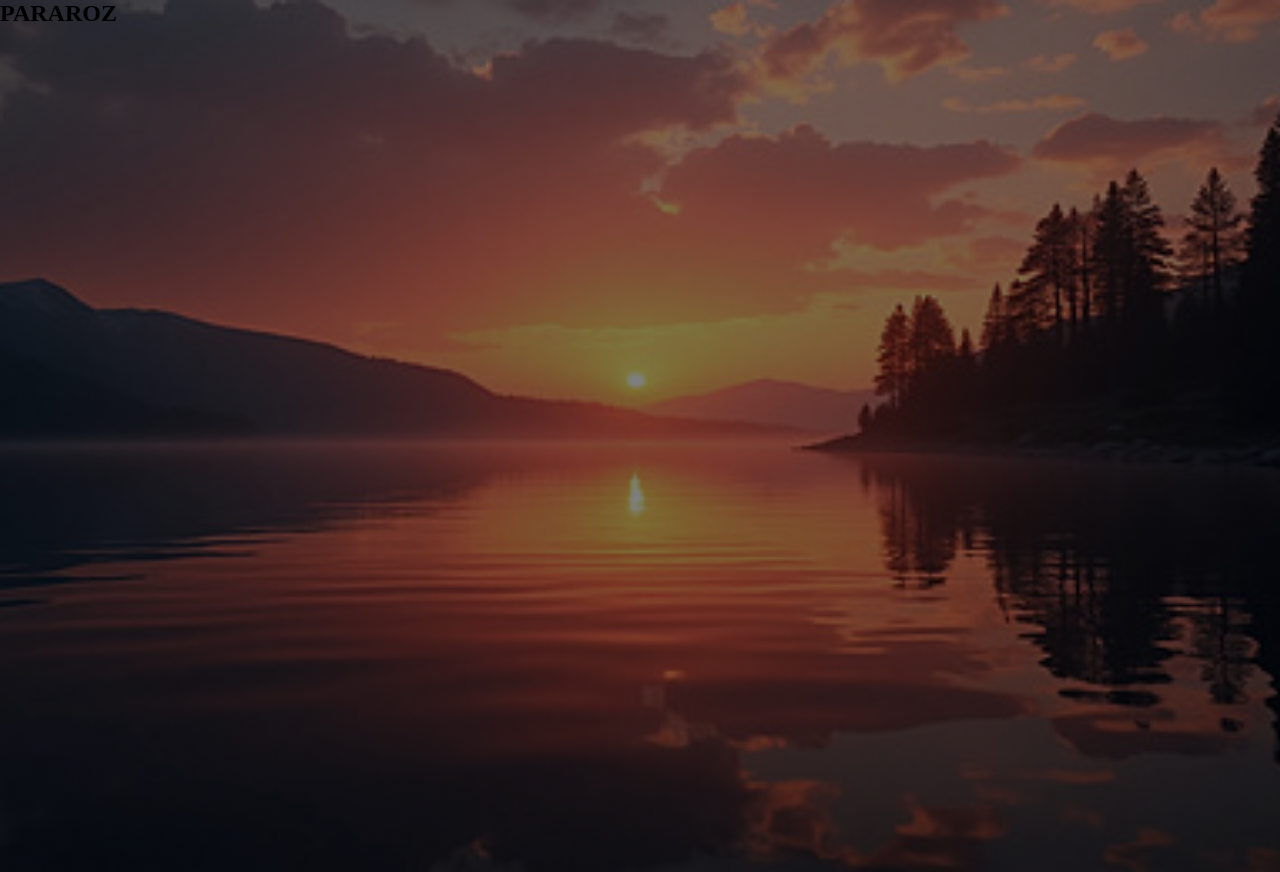
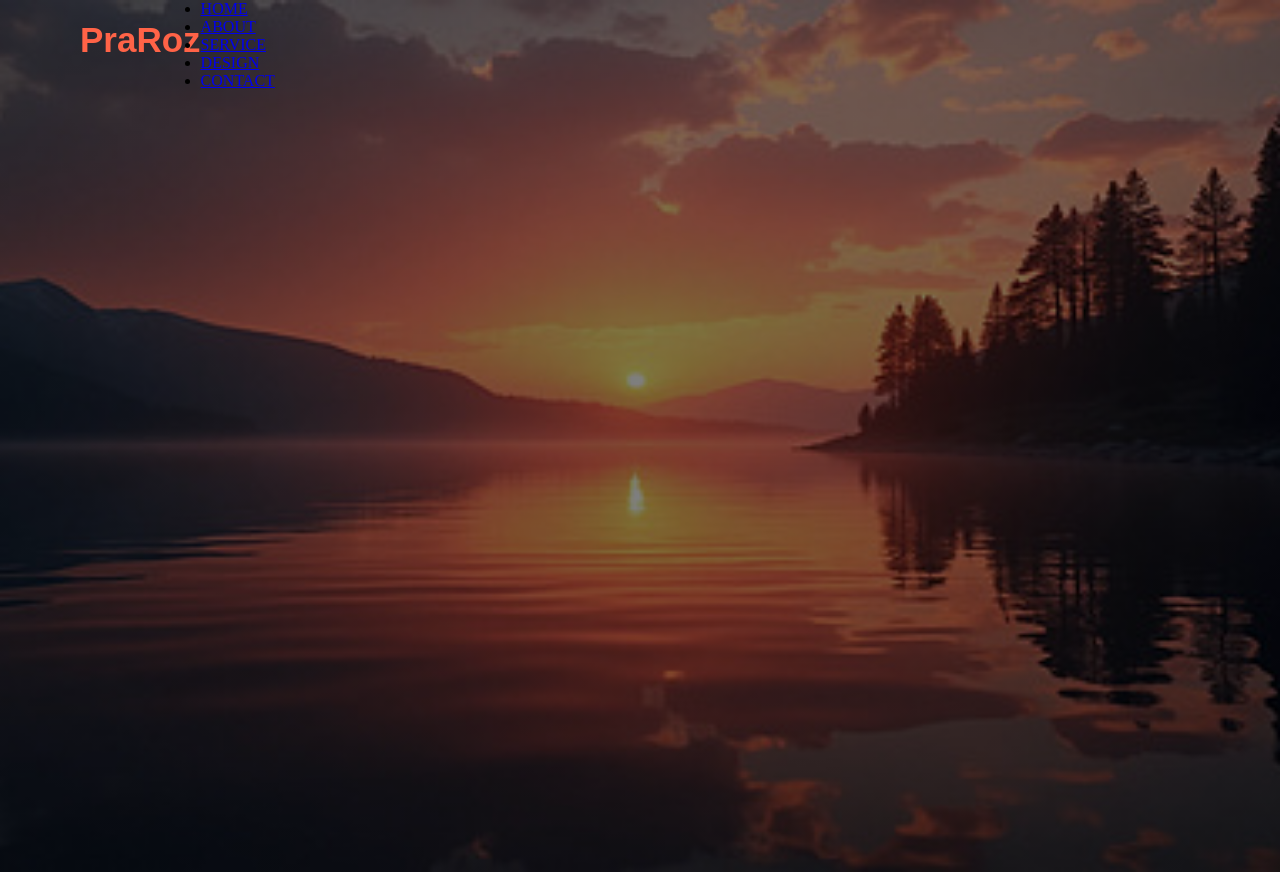
Before and after one commit to Muhammadusman20071023/Project-1-1, a plain HTML site: page index.html in a window 1280 px wide. Drawn offline with Linux system fonts and the light colour scheme.

Commit message:
second commit

```diff
--- a/index.html
+++ b/index.html
@@ -1,7 +1,7 @@
 <!DOCTYPE html>
 <html lang="en">
 <head>
-    <title>Work webpage design</title>
+    <title>webpage design practice</title>
     <link rel="stylesheet" href="style.css">
 </head>
 <body>
@@ -9,7 +9,18 @@
     <div class="main">
         <div class="navbar">
             <div class="logo">
-                <h2 class="logo">PARAROZ</h2>
+                <h2 class="logo">PraRoz</h2>
+            </div>
+            <div class="manu">
+                <ul>
+                    <li><a href="#">HOME</a></li>
+                    <li><a href="#">ABOUT</a></li>
+                    <li><a href="#">SERVICE</a></li>
+                    <li><a href="#">DESIGN</a></li>
+                    <li><a href="#">CONTACT</a></li>
+
+
+                </ul>
             </div>
         </div>
     </div>
--- a/style.css
+++ b/style.css
@@ -11,3 +11,45 @@ width: 100;
     height: 109vh;
 
 }
+
+.navbar{
+    width: 1200px;
+    height: 75px;
+    margin: auto;
+}
+
+.icon{
+    width: 200px;
+    float: left;
+    height: 70px;
+}
+.logo{
+    color: tomato;
+    font-size: 35px;
+    font-family: Arial;
+    padding-left: 20px;
+    float: left;
+    padding-top: 10px;
+
+}
+.manu{
+    width: 400px;
+    float: left;
+    height: 70px;
+
+}
+
+.ul{
+    float: left;
+    display: flex;
+    justify-content: center;
+    align-items: center;
+}
+
+.ul li{
+    list-style: none;
+    margin-left: 62px;
+    margin-top: 27px;
+    font-size: 14px;
+
+}
```
